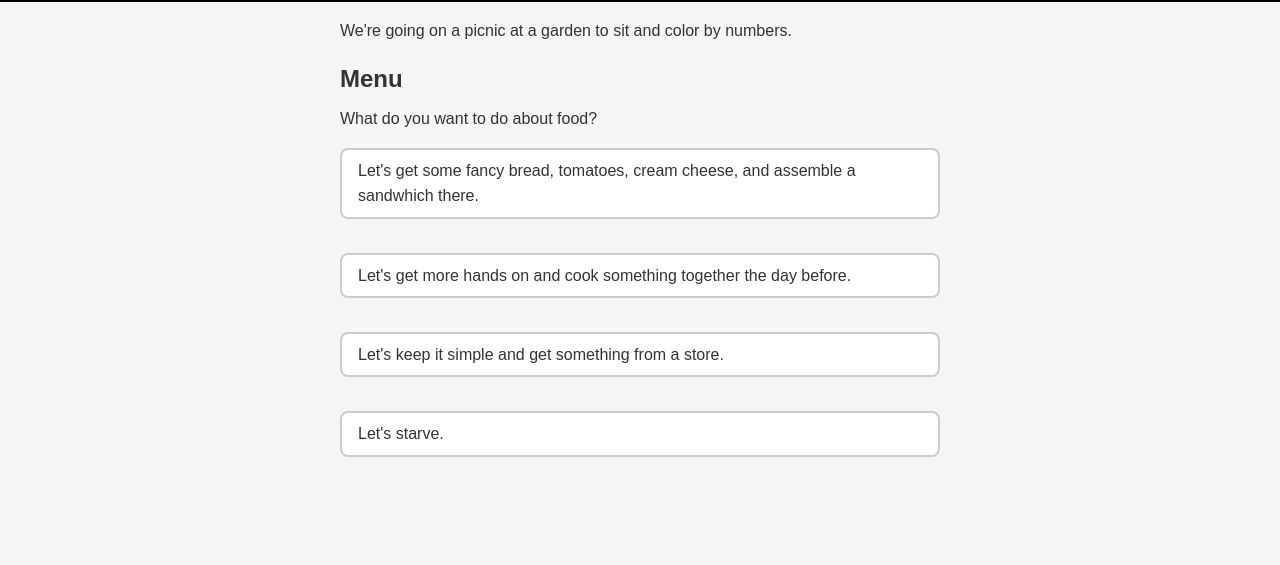
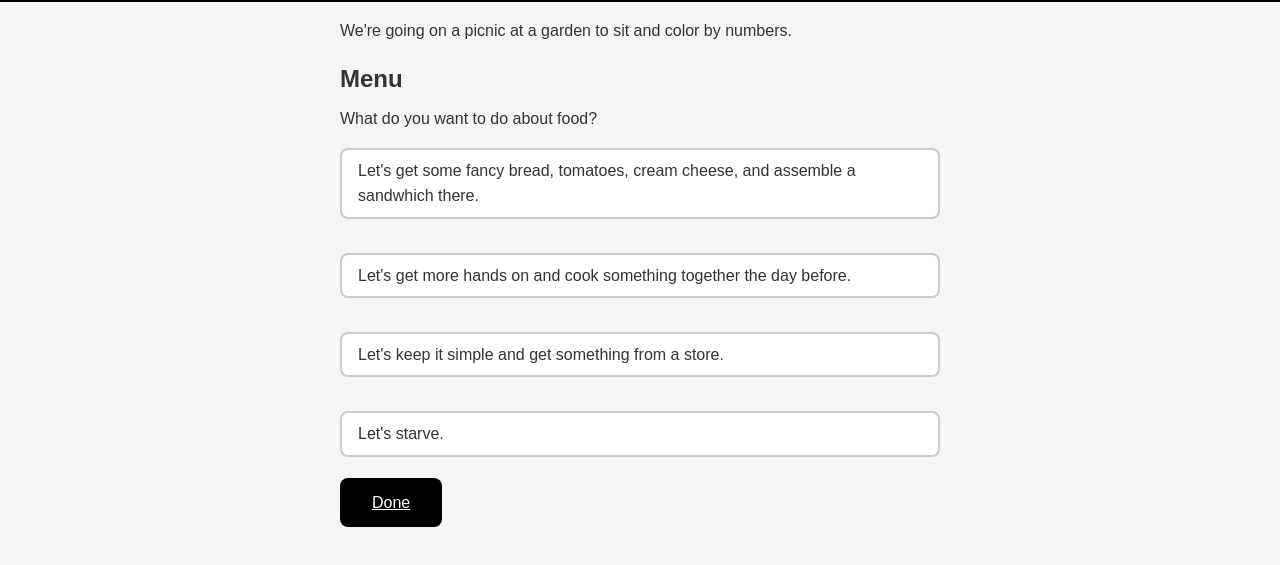
Before and after one commit to irtizaaah/date, a plain HTML site: page index.html in a window 1280 px wide. Shown: the part 81-646 px from the top of the page. Drawn offline with Linux system fonts and the light colour scheme.

Commit message:
Update index.html

```diff
--- a/index.html
+++ b/index.html
@@ -110,6 +110,7 @@
         <label for="answer3">Let's keep it simple and get something from a store.</label><br>
         <input type="radio" name="answer" id="answer4" value="option4">
         <label for="answer4">Let's starve.</label><br>
+    <a href="Date.ics" download="Date.ics" id="done-button">Done</a>
       </form>
     </section>
   </main>
```
